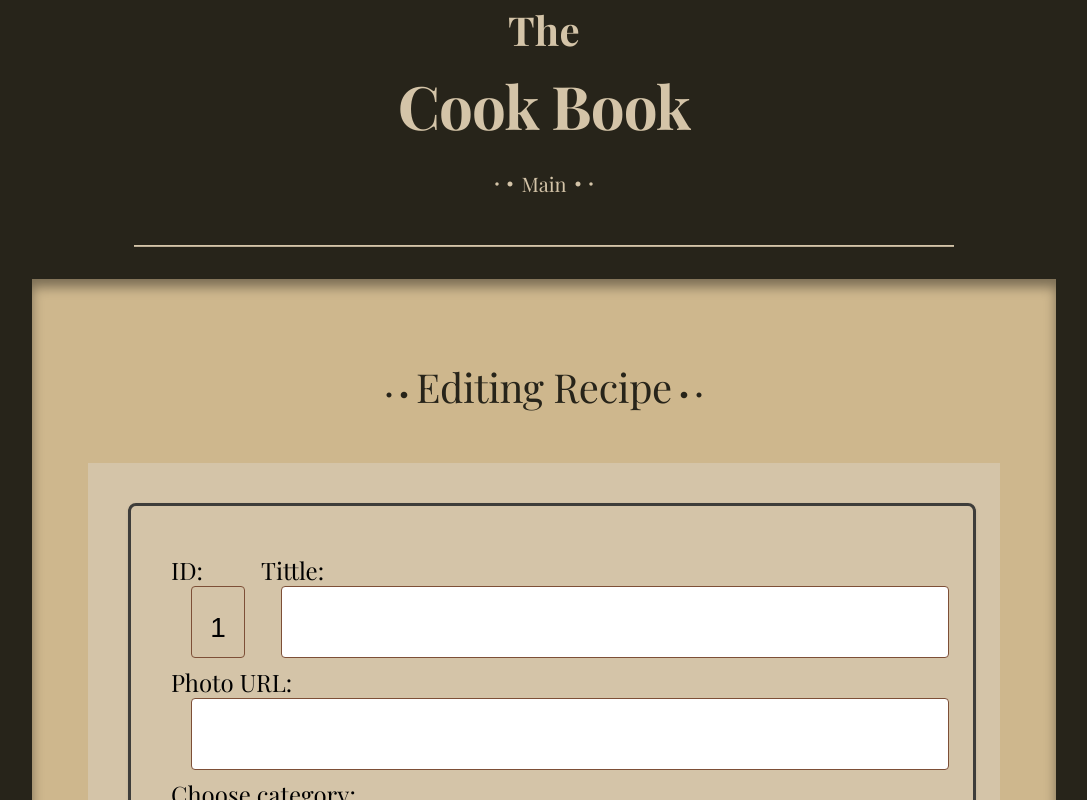
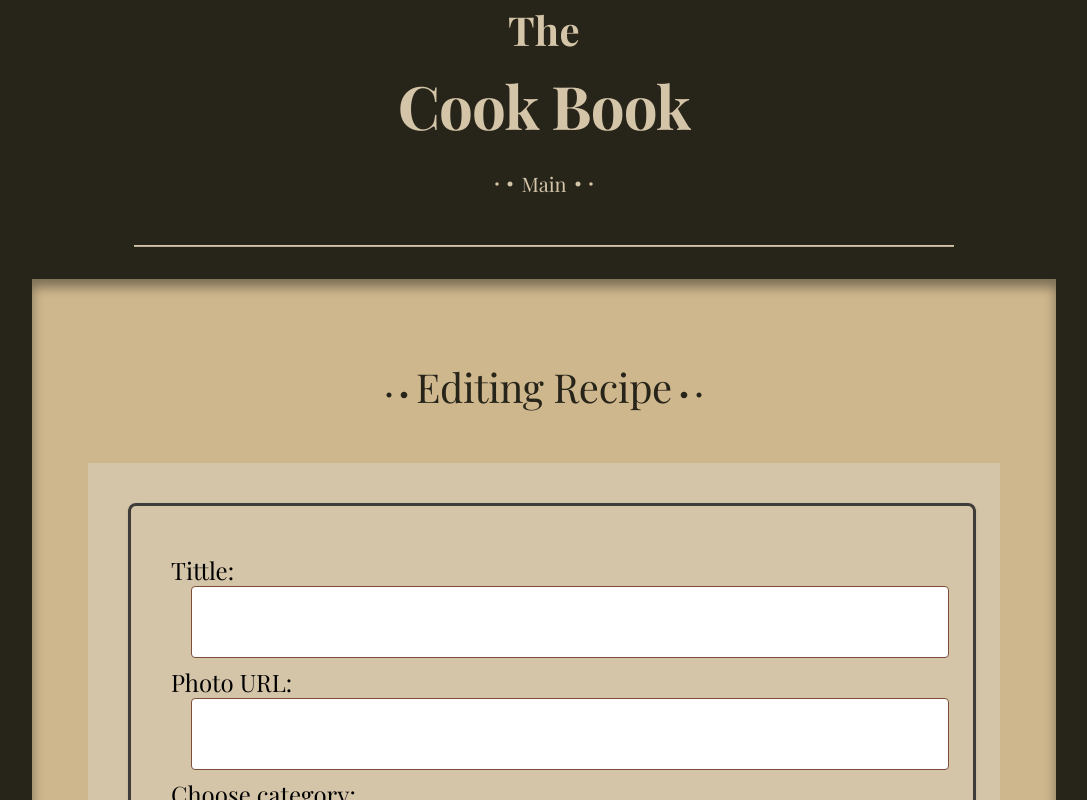
Before and after one commit to nattsnb/cook-book, a React (Vite) app: page /editRecipeForm/1 in a window 1280 px wide. Shown: the top 800 px of the page, without its empty margins (96-1183 px from the left). Built offline with nearby package versions, Linux system fonts and the light colour scheme.

Commit message:
add uuid id to name recipes, cooking steps and ingredients. index is no longer a key value

```diff
--- a/package.json
+++ b/package.json
@@ -19,6 +19,7 @@
     "react-dom": "^18.3.1",
     "react-hook-form": "^7.54.2",
     "react-router-dom": "^7.1.3",
+    "uuid": "^11.0.5",
     "vite-plugin-checker": "^0.8.0"
   },
   "devDependencies": {
--- a/src/components/RecipeCard/InfoBox.tsx
+++ b/src/components/RecipeCard/InfoBox.tsx
@@ -3,7 +3,6 @@ import {
   StyledAllergensTypography,
   StyledCircularButton,
   StyledInfoBoxWrapper,
-  StyledSmallDivider,
   StyledCircularButtonsContainer,
   StyledRowOfCircularButtonsContainer,
   CircularButtonLabel,
@@ -44,8 +43,6 @@ export const InfoBox = ({ recipe }: RecipeInfoBoxProps) => {
             <StyledCircleSmallIcon />
           </LinkContentContainer>
         </Link>
-        <Typography variant="h4">Recipe No. {recipe.id}</Typography>
-        <StyledSmallDivider />
         <Typography variant="h2">{recipe.title}</Typography>
         <Typography variant="h3">{categoryName}</Typography>
         <StyledAllergensContainer>
--- a/src/components/RecipeCard/Ingredients.tsx
+++ b/src/components/RecipeCard/Ingredients.tsx
@@ -5,6 +5,7 @@ import pluralize from "pluralize";
 import { ComponentContainer } from "../../shared/components/ComponentContainer.tsx";
 import { Ingredient } from "../../shared/types/Ingredient.ts";
 import { Units } from "../../shared/Units.ts";
+import { v4 as uuidv4 } from "uuid";
 
 interface IngredientsProps {
   recipe: Recipe;
@@ -32,7 +33,7 @@ export const Ingredients = ({ recipe }: IngredientsProps) => {
       <Typography variant="h3">Ingredients</Typography>
       <StyledDivider />
       {ingredientsToDisplay.map((ingredient, index) => (
-        <StyledEntryContainer key={index}>
+        <StyledEntryContainer key={uuidv4()}>
           {index + 1 + ". " + ingredient}
         </StyledEntryContainer>
       ))}
--- a/src/components/RecipeCard/RecipeCard.styled.tsx
+++ b/src/components/RecipeCard/RecipeCard.styled.tsx
@@ -171,31 +171,6 @@ export const StyledDivider = styled(Divider)(
 `,
 );
 
-export const StyledSmallDivider = styled(Divider)(
-  ({ theme }) => `
-  height: 1px;
-  background-color: ${theme.palette.primary.dark};
-  width: 100px;
-  margin-top: ${theme.spacing(4)};
-  margin-bottom: ${theme.spacing(4)};
-  ${theme.breakpoints.down("lg")} {
-    width: 80px;
-    margin-top: ${theme.spacing(3)};
-    margin-bottom: ${theme.spacing(3)};
-  }
-  ${theme.breakpoints.down("md")} {
-    width: 60px;
-    margin-top: ${theme.spacing(2)};
-    margin-bottom: ${theme.spacing(2)};
-  }
-  ${theme.breakpoints.down("sm")} {
-    width: 40px;
-    margin-top: ${theme.spacing(1)};
-    margin-bottom: ${theme.spacing(1)};
-  }
-`,
-);
-
 export const StyledInfoBoxWrapper = styled("div")`
   display: flex;
   flex-direction: column;
--- a/src/components/RecipeCard/Steps.tsx
+++ b/src/components/RecipeCard/Steps.tsx
@@ -2,6 +2,7 @@ import { Recipe } from "../../shared/types/Recipe.ts";
 import { Typography } from "@mui/material";
 import { StyledEntryContainer, StyledDivider } from "./RecipeCard.styled.tsx";
 import { ComponentContainer } from "../../shared/components/ComponentContainer.tsx";
+import { v4 as uuidv4 } from "uuid";
 
 interface StepsProps {
   recipe: Recipe;
@@ -12,7 +13,7 @@ export const Steps = ({ recipe }: StepsProps) => (
     <Typography variant="h3">Cooking steps</Typography>
     <StyledDivider />
     {recipe.cookingSteps.map((step, index) => (
-      <StyledEntryContainer key={index}>
+      <StyledEntryContainer key={uuidv4()}>
         {index + 1 + ". " + step.step}
       </StyledEntryContainer>
     ))}
--- a/src/components/RecipeForm/RecipeForm.styled.tsx
+++ b/src/components/RecipeForm/RecipeForm.styled.tsx
@@ -377,13 +377,3 @@ export const StyledIdContainer = styled("div")(
   ${reusableIdContainerStyles({ theme })}
 `,
 );
-
-export const StyledIdInput = styled("input")(
-  ({ theme }) => `
-  ${reusableIdContainerStyles({ theme })}
-  background: transparent;
-  text-align: center;
-  cursor: default;
-  pointer-events: none;
-`,
-);
--- a/src/components/RecipeForm/index.tsx
+++ b/src/components/RecipeForm/index.tsx
@@ -23,16 +23,14 @@ import {
   StyledTextarea,
   StyledIdContainer,
   StyledLabel,
-  StyledIdInput,
 } from "./RecipeForm.styled.tsx";
 import { Ingredient } from "../../shared/types/Ingredient.ts";
 import { Step } from "../../shared/types/Step.ts";
 import { ComponentContainer } from "../../shared/components/ComponentContainer.tsx";
 import { Units } from "../../shared/Units.ts";
 import { initialValues } from "../../constans/initialValues.ts";
-import { useContext, useEffect, useMemo } from "react";
-import { RecipeContextType } from "../../shared/types/RecipeContextType.ts";
-import { RecipeContext } from "../../shared/components/RecipeContextProvider";
+import { useEffect } from "react";
+import { v4 as uuidv4 } from "uuid";
 
 const unitValues = Object.values(Units);
 
@@ -47,16 +45,12 @@ export function RecipeForm({
   initialRecipe,
   handleRecipeFormSubmit,
 }: RecipeFormProps) {
-  const { savedRecipes } = useContext<RecipeContextType>(RecipeContext);
   const { register, handleSubmit, control, watch, setValue, reset } =
     useForm<Recipe>({
       defaultValues: initialRecipe ?? initialValues,
     });
 
-  const recipeId = useMemo(() => {
-    const recipeCount = savedRecipes ? savedRecipes.length : 0;
-    return initialRecipe?.id ?? recipeCount + 1;
-  }, [savedRecipes]);
+  const recipeId = uuidv4();
 
   useEffect(() => {
     setValue("id", recipeId);
@@ -91,10 +85,6 @@ export function RecipeForm({
       <StyledForm onSubmit={handleSubmit(handleRecipeFormSubmit)}>
         <ComponentContainer>
           <StyledFormLineContainer>
-            <StyledLabelAndNumberInputContainer>
-              <StyledLabel>ID:</StyledLabel>
-              <StyledIdInput {...register("id")} value={recipeId} readOnly />
-            </StyledLabelAndNumberInputContainer>
             <StyledLabelAndStringInputContainer>
               <StyledLabel>Tittle:</StyledLabel>
               <StyledStringInput {...register("title")} required />
--- a/src/constans/initialValues.ts
+++ b/src/constans/initialValues.ts
@@ -1,7 +1,7 @@
 import { Recipe } from "../shared/types/Recipe.ts";
 
 export const initialValues: Recipe = {
-  id: 0,
+  id: "",
   category: null,
   title: "",
   photoURL: "",
--- a/src/shared/getRecipeToDisplayFromParams.ts
+++ b/src/shared/getRecipeToDisplayFromParams.ts
@@ -13,7 +13,7 @@ export function getRecipeToDisplayFromParams() {
   const params = useParams<ParamsInterface>();
   let recipeId = null;
   if (params.recipeId) {
-    recipeId = Number(params.recipeId);
+    recipeId = String(params.recipeId);
   }
   return savedRecipes?.find((recipe: Recipe) => recipe.id === recipeId);
 }
--- a/src/shared/types/Recipe.ts
+++ b/src/shared/types/Recipe.ts
@@ -4,7 +4,7 @@ import { Step } from "./Step.ts";
 export const RECIPES_STORAGE_KEY = "savedRecipes";
 
 export interface Recipe {
-  id: number;
+  id: string;
   category: number | null;
   title: string;
   ingredients: Ingredient[];
```
